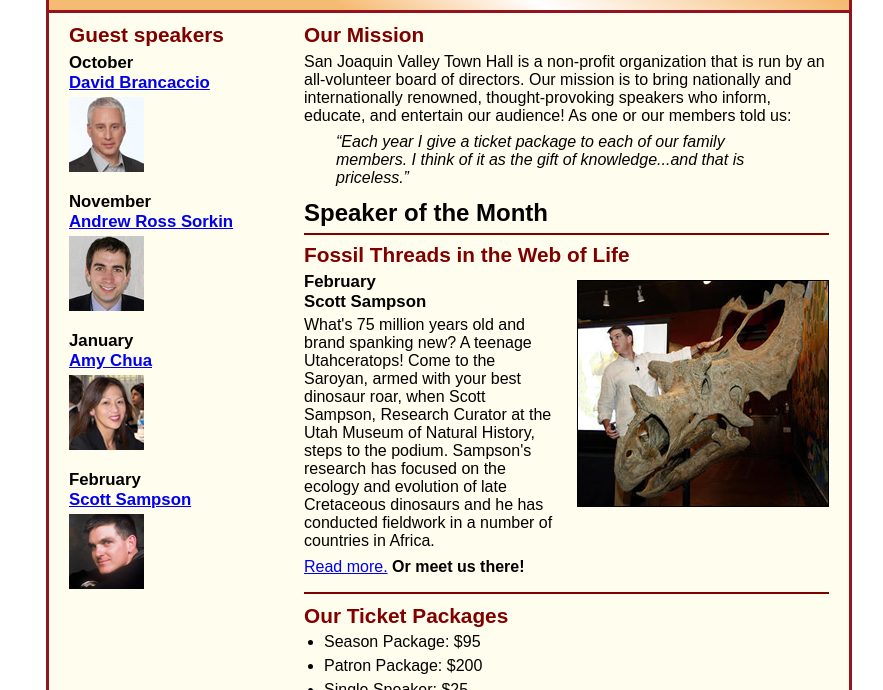
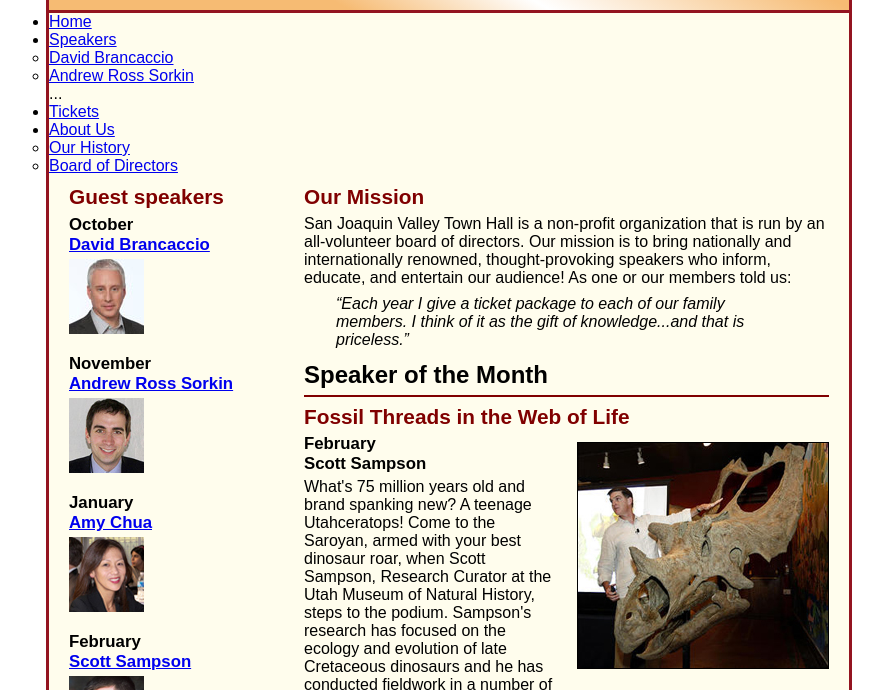
Before and after one commit to arielis-c19/A09, a plain HTML site: page index.html in a window 1280 px wide. Shown: the part 110-800 px from the top of the page, without its empty margins (191-1074 px from the left). Drawn offline with Linux system fonts and the light colour scheme.

Commit message:
Update index.html

```diff
--- a/index.html
+++ b/index.html
@@ -14,6 +14,30 @@
 		<h2>San Joaquin Valley Town Hall</h2>
 		<h3>Celebrating our <span class="shadow">75<sup>th</sup></span> Year</h3>
 	</header>
+	<nav id="nav_menu">
+		<ul>
+			<li><a href="index.html">Home</a></li>
+			<li><a href="speakers.html">Speakers</a>
+				<ul>
+					<li><a href="brancaccio.html">
+						David Brancaccio</a></li>
+					<li><a href="sorkin.html">
+						Andrew Ross Sorkin</a></li>
+					...
+				</ul>
+			</li>
+			<li><a href="members.html" class="current">
+				Tickets</a></li>
+			<li class="lastitem">
+				<a href="aboutus.html">About Us</a>
+				<ul>
+					<li><a href="history.html">Our History</a></li>
+					<li><a href="board.html">Board of Directors</a>
+					</li>
+				</ul>
+			</li>
+		</ul>
+	</nav>
 	<main>
 		<section>
 			<h2>Our Mission</h2>
```
